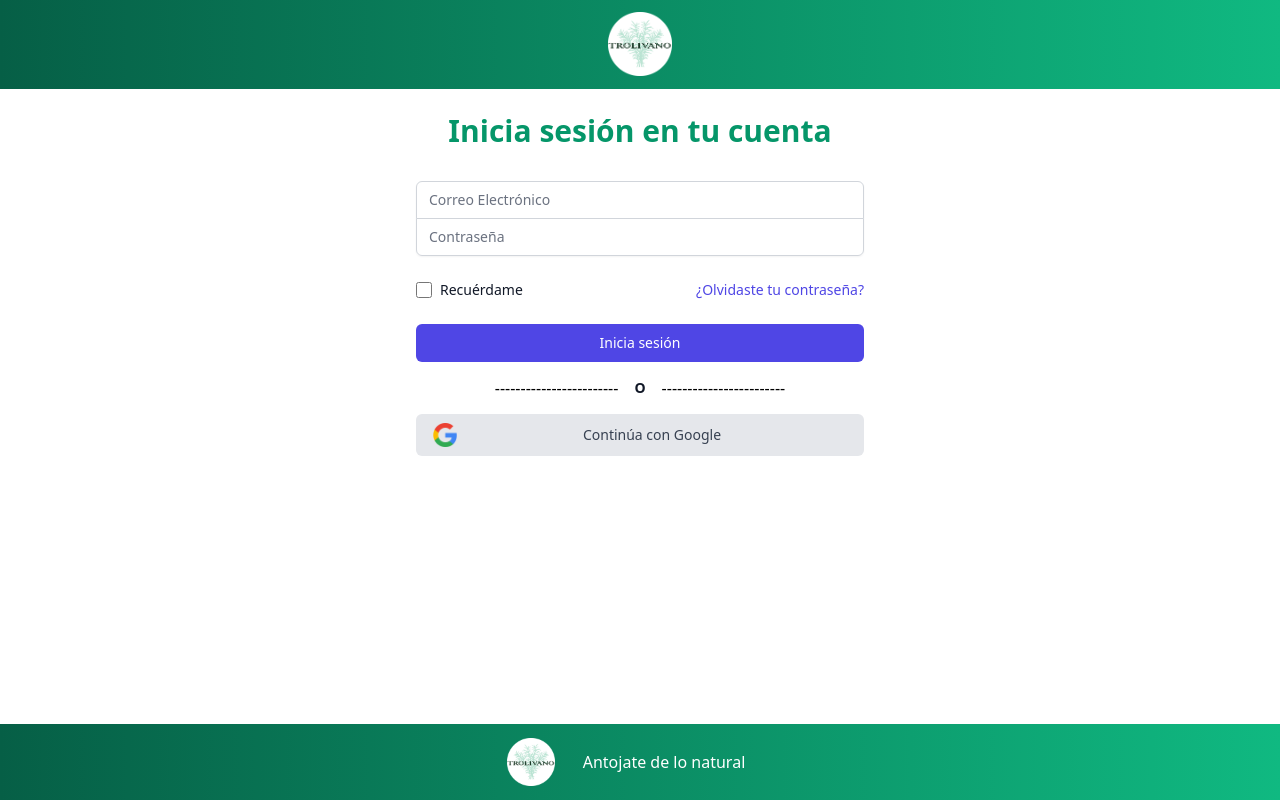
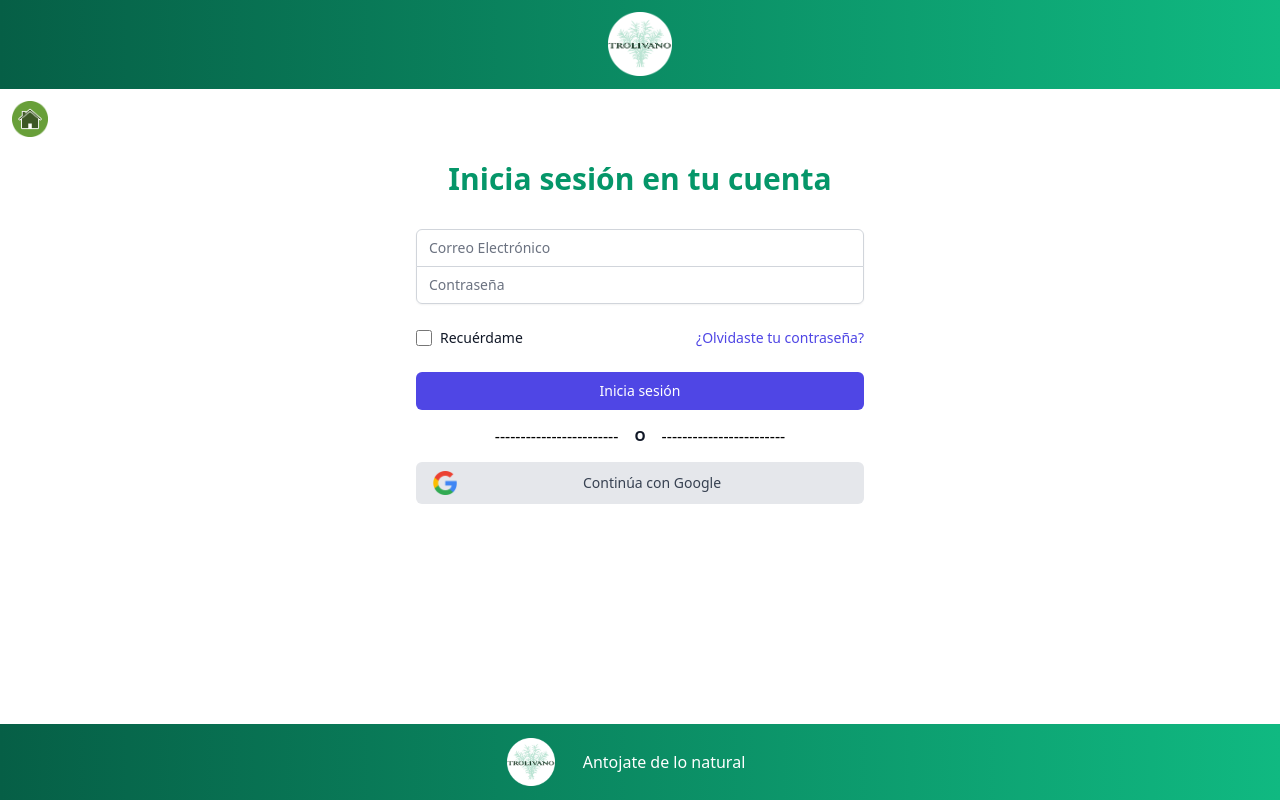
Before and after one commit to DevBugger-ciclo-III-MinTic-2022/Proyecto, a React (Create React App) app in the folder mi-app/: page /login in a window 1280 px wide. Built offline with nearby package versions, Linux system fonts and the light colour scheme.

Commit message:
Agregar icono y link de regreso al home

```diff
--- a/mi-app/src/layouts/AuthLayout.jsx
+++ b/mi-app/src/layouts/AuthLayout.jsx
@@ -6,7 +6,8 @@ const AuthLayout = ({ children }) => {
     return (
         <div className='flex flex-col justify-between h-screen'>
             <Navbar/>
-            <main className="h-full overflow-y-scrol items-center">{children}</main>
+            <main className="h-full overflow-y-scrol items-center">{children}
+            </main>
             <Footer />
         </div>
     );
--- a/mi-app/src/pages/usuarios/Login.jsx
+++ b/mi-app/src/pages/usuarios/Login.jsx
@@ -1,10 +1,14 @@
 import React from 'react';
 import { Link } from 'react-router-dom';
 import Google from 'media/google_logo.png';
+import home from 'media/home.png'
 
 const Login = () => {
     return (
     <>
+    <Link to='/'>
+        <img src={home}  alt='imagen' className='h-9 w-9 mx-3 my-3 cursor-pointer hover:text-blue-600'/>
+    </Link>
     <div className='max-w-md w-full space-y-8 mx-auto'>
       <h3 className='mt-6 text-center text-3xl font-extrabold text-green-600'>
         Inicia sesión en tu cuenta
```
Also changed, not shown: mi-app/src/media/home.png (added).
